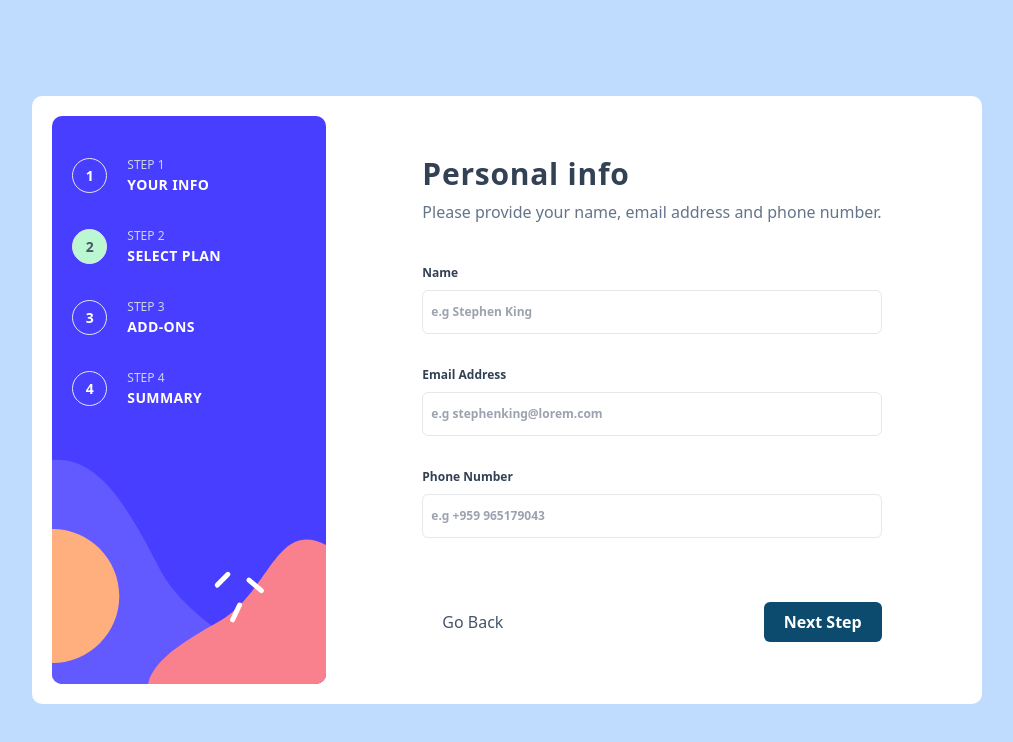
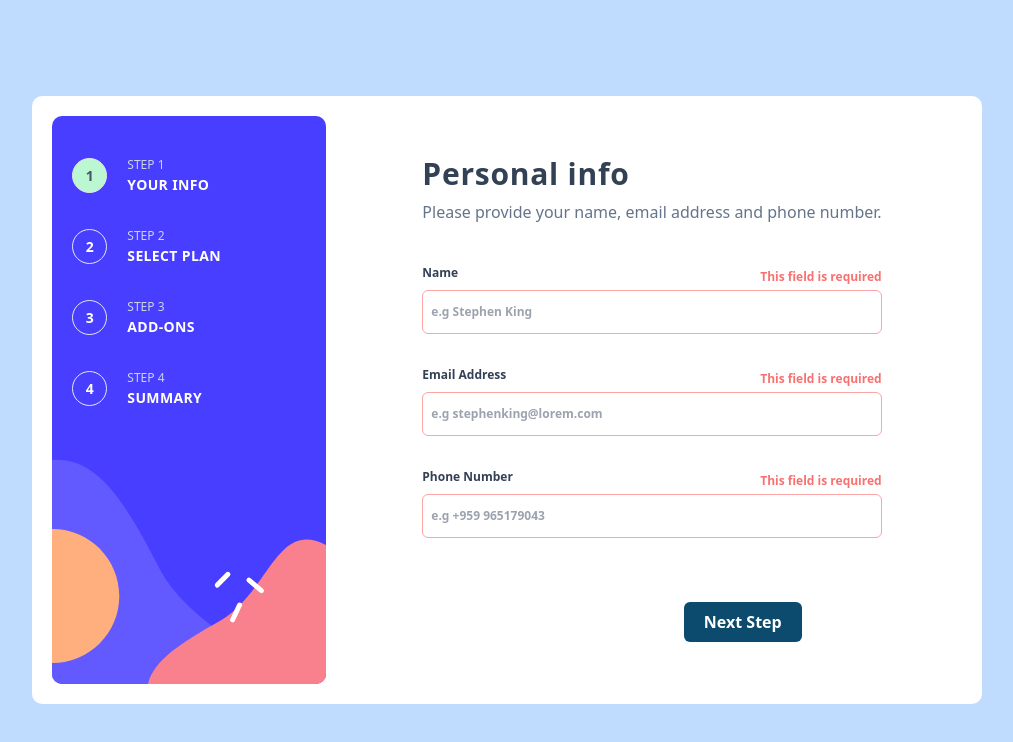
Before and after one commit to Ko-Win-Lwin/Payment-Form, a Vue app: page / in a window 1280 px wide. Both pictures are taken after a click on the button "Next Step". Shown: the top 742 px of the page, without its empty margins (133-1146 px from the left). Built offline with nearby package versions, Linux system fonts and the light colour scheme.

Commit message:
Step-1: Desktop validation

```diff
--- a/src/components/Desktop/Detail/DetailView.vue
+++ b/src/components/Desktop/Detail/DetailView.vue
@@ -1,19 +1,13 @@
 <template>
   <div>
     <YourInfo></YourInfo>
-    <div class="mt-16 flex justify-between mr-20">
-      <BackBtn></BackBtn>
-      <div class="ml-auto">
-        <NextBtn></NextBtn>
-      </div>
-    </div>
+
   </div>
 </template>
 
 <script setup>
 import YourInfo from './YourInfo.vue';
-import NextBtn from '../../NextBtn.vue'
-import BackBtn from '../../BackBtn.vue';
+
 
 
 </script>
--- a/src/components/Desktop/Detail/YourInfo.vue
+++ b/src/components/Desktop/Detail/YourInfo.vue
@@ -6,25 +6,144 @@
     </header>
 
     <form @submit.prevent="" class="mt-10 flex flex-col gap-8 text-[12px] font-bold text-slate-600 ">
-        <div class="flex flex-col">
-            <label for="name" class="text-slate-700  mb-2 ">Name</label>
-            <input type="text" id="name" name="name" autofocus class="outline-none px-2 py-3 border rounded-md" placeholder="e.g Stephen King">
+        <div class="name">
+            <div v-if="nameError">
+                <div class="flex justify-between items-center">
+                    <label for="name" class="text-slate-700  mb-2 ">Name</label>
+                    <p class="text-red-400">This field is required</p>
+                </div>
+                <input @blur="checkName" v-model="userName" type="text" id="name" name="name" required autofocus class="outline-none px-2 py-3 border rounded-md w-full" placeholder="e.g Stephen King" :class="{'border-red-300': nameError}">
+            </div>
+            <div v-else class="flex flex-col">
+                <label for="name" class="text-slate-700  mb-2 ">Name</label>
+                <input @blur="checkName" v-model="userName" type="text" id="name" name="name" required autofocus class="outline-none px-2 py-3 border rounded-md" placeholder="e.g Stephen King">
+            </div>
         </div>
 
-        <div class="flex flex-col">
-            <label for="email" class="text-slate-700 mb-2 ">Email Address</label>
-            <input type="email" id="email" name="email" class="outline-none px-2 py-3 border rounded-md" placeholder="e.g stephenking@lorem.com">
+        <div class="email">
+            <div v-if="emailError">
+                <div class="flex justify-between items-center">
+                    <label for="email" class="text-slate-700 mb-2 ">Email Address</label>
+                    <p class="text-red-400">This field is required</p>
+                </div>
+                <input @blur="checkEmail" v-model="userEmail" type="email" id="email" name="email" required class="outline-none px-2 py-3 border rounded-md w-full" placeholder="e.g stephenking@lorem.com" :class="{'border-red-300': emailError}">
+            </div>
+            <div v-else class="flex flex-col">
+                <label for="email" class="text-slate-700 mb-2 ">Email Address</label>
+                <input @blur="checkEmail" v-model="userEmail" type="email" id="email" name="email" required class="outline-none px-2 py-3 border rounded-md" placeholder="e.g stephenking@lorem.com">
+            </div>
         </div>
 
-        <div class="flex flex-col">
-            <label for="name" class="text-slate-700  mb-2">Phone Number</label>
-            <input type="tel" id="name" name="name" class="outline-none px-2 py-3 border rounded-md" placeholder="e.g +959 965179043">
+        <div class="phone">
+            <div v-if="phoneError">
+                <div class="flex justify-between items-center">
+                    <label for="name" class="text-slate-700  mb-2">Phone Number</label>
+                    <p class="text-red-400">This field is required</p>
+                </div>
+                <input @blur="checkPhone" v-model="userPhone" type="tel" id="name" name="name" required class="outline-none px-2 py-3 border rounded-md w-full" placeholder="e.g +959 965179043" :class="{'border-red-300': phoneError}">
+            </div>
+            <div v-else class="flex flex-col">
+                <label for="name" class="text-slate-700  mb-2">Phone Number</label>
+                <input @blur="checkPhone" v-model="userPhone" type="tel" id="name" name="name" required class="outline-none px-2 py-3 border rounded-md" placeholder="e.g +959 965179043">
+            </div>
         </div>
     </form>
+
+    <div class="mt-16 flex justify-between mr-20">
+      <BackBtn></BackBtn>
+      <div class="ml-auto">
+        <NextBtn @infoSubmit="infoSubmit"></NextBtn>
+      </div>
+    </div>
   </div>
 </template>
 
 <script setup>
+import NextBtn from '../../NextBtn.vue'
+import BackBtn from '../../BackBtn.vue';
+
+import { ref } from "vue";
+import { useUserStore } from "../../../stores/user";
+import { useStepStore } from '../../../stores/step';
+
+
+const userName = ref('')
+const userEmail = ref('')
+const userPhone = ref('')
+
+const nameError = ref(false)
+const emailError = ref(false)
+const phoneError = ref(false)
+
+const userStore = useUserStore()
+const currentStep = useStepStore()
+
+const checkName = () => {
+    if (userName.value) {
+        nameError.value = false
+    }
+
+    else {
+        nameError.value = true;
+    }
+}
+
+const checkEmail = () => {
+    if (userEmail.value) {
+        emailError.value = false
+    }
+
+    else {
+        emailError.value = true
+    }
+}
+
+const checkPhone = () => {
+    if (userPhone.value) {
+        phoneError.value = false
+    }
+
+    else {
+        phoneError.value = true
+    }
+}
+
+const validateUserInfo = () => {
+    if (!userName.value) {
+        nameError.value = true;
+    }
+
+    if (!userEmail.value) {
+        emailError.value = true
+    }
+
+    if (!userPhone.value) {
+        phoneError.value = true
+    }
+
+    if (userEmail.value && userName.value && userPhone.value) {
+        nameError.value = false
+        emailError.value = false
+        phoneError.value = false
+
+        userStore.$state.user.name = userName.value;
+        userStore.$state.user.email = userEmail.value;
+        userStore.$state.user.phone = userPhone.value;
+        currentStep.nextStep()
+    }
+}
+
+
+
+const infoSubmit = () => {
+    validateUserInfo()
+}
+
+
+
+
+
+
 </script>
 
 <style>
--- a/src/components/NextBtn.vue
+++ b/src/components/NextBtn.vue
@@ -1,12 +1,14 @@
 <template>
   <div :class="{'hidden' : currentStep.$state.step == 4}">
-    <button @click="nextStep" class="px-5 py-2 rounded-md text-white font-semibold bg-sky-900">Next Step</button>
+    <button @click="$emit('infoSubmit')" class="px-5 py-2 rounded-md text-white font-semibold bg-sky-900">Next Step</button>
   </div>
 </template>
 
 <script setup>
 import { onMounted } from 'vue';
 import { useStepStore } from '../stores/step';
+
+defineEmits(['infoSubmit'])
 
 const currentStep = useStepStore();
 
--- /dev/null
+++ b/src/stores/user.js
@@ -0,0 +1,8 @@
+import { defineStore } from "pinia";
+
+export const useUserStore = defineStore('user', {
+    state: () => ({
+        user: {}
+    }),
+
+})
```
